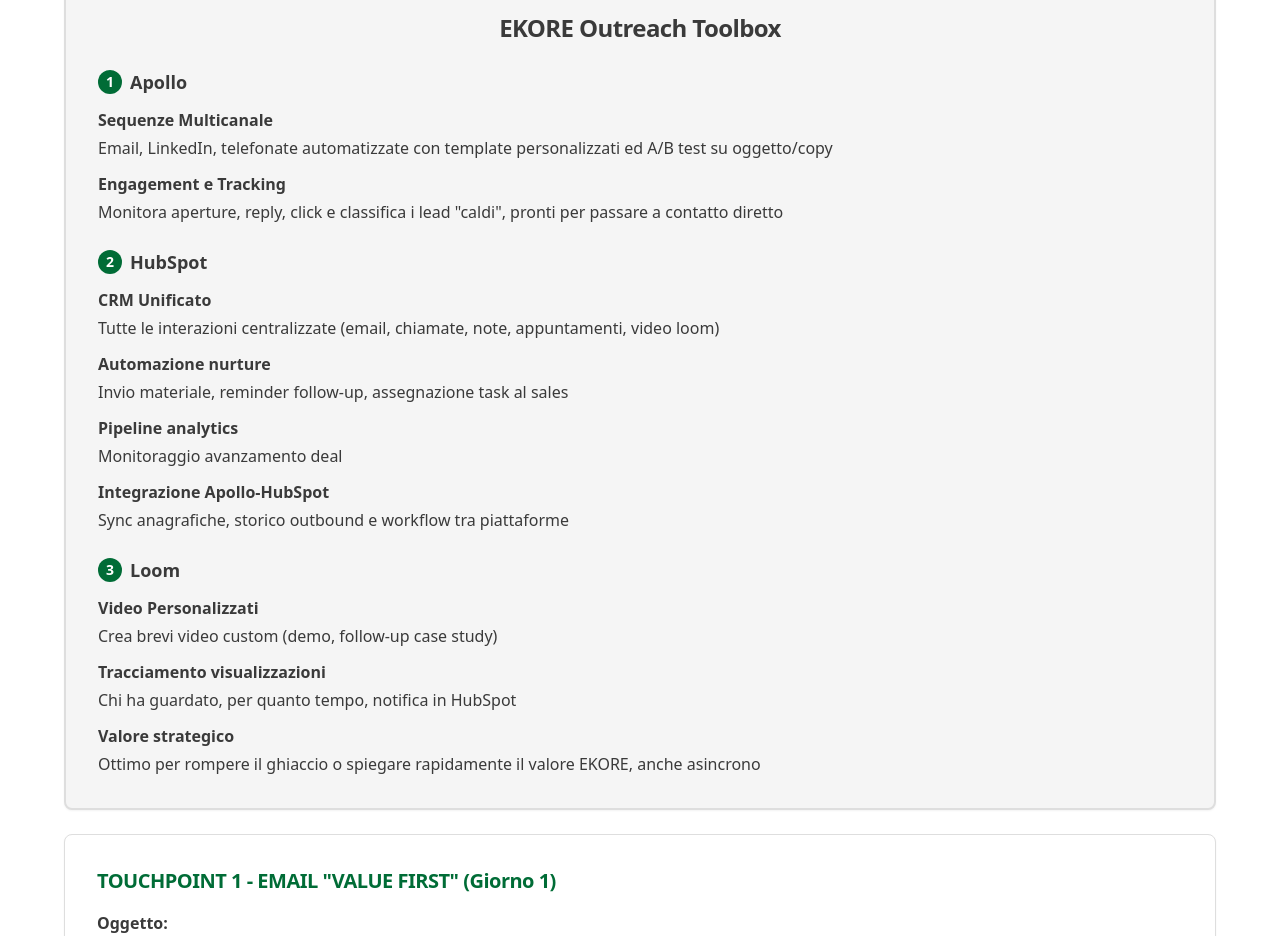
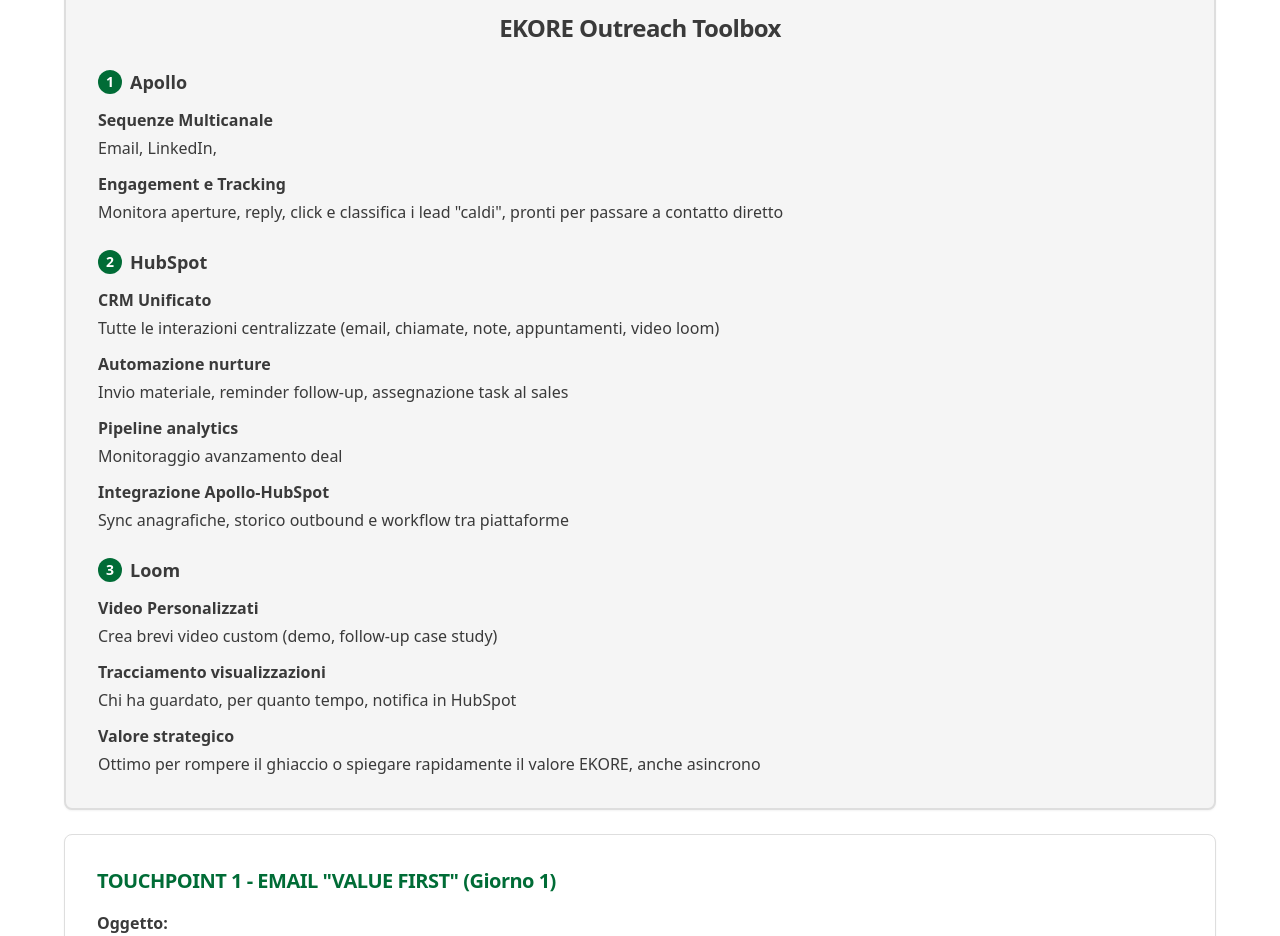
Before and after one commit to Confry87/resume, a Next.js app: page /case-study in a window 1280 px wide. Shown: the part 6280-7216 px from the top of the page. Built offline with nearby package versions, Linux system fonts and the light colour scheme.

Commit message:
modifica errore di testo

```diff
--- a/components/case-study/cold-campaign-section.tsx
+++ b/components/case-study/cold-campaign-section.tsx
@@ -37,7 +37,7 @@ export function ColdCampaignSection() {
                   <div className="space-y-3 text-muted-foreground">
                     <div>
                       <h4 className="font-semibold text-foreground mb-1">Sequenze Multicanale</h4>
-                      <p>Email, LinkedIn, telefonate automatizzate con template personalizzati ed A/B test su oggetto/copy</p>
+                      <p>Email, LinkedIn, </p>
                     </div>
                     <div>
                       <h4 className="font-semibold text-foreground mb-1">Engagement e Tracking</h4>
```
